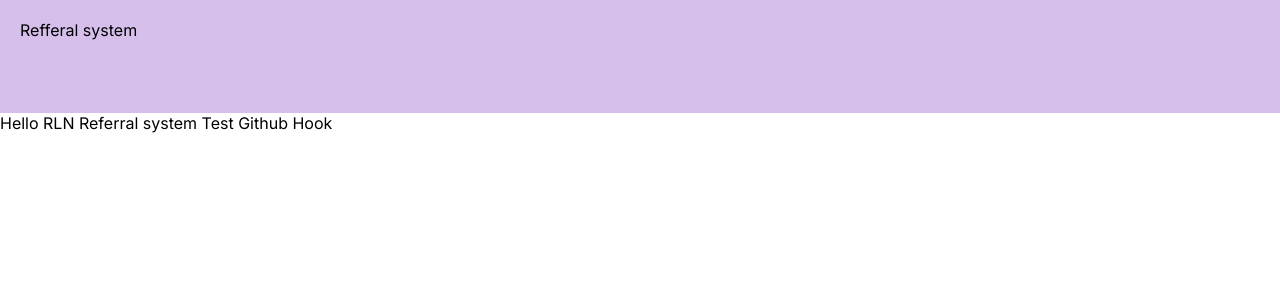
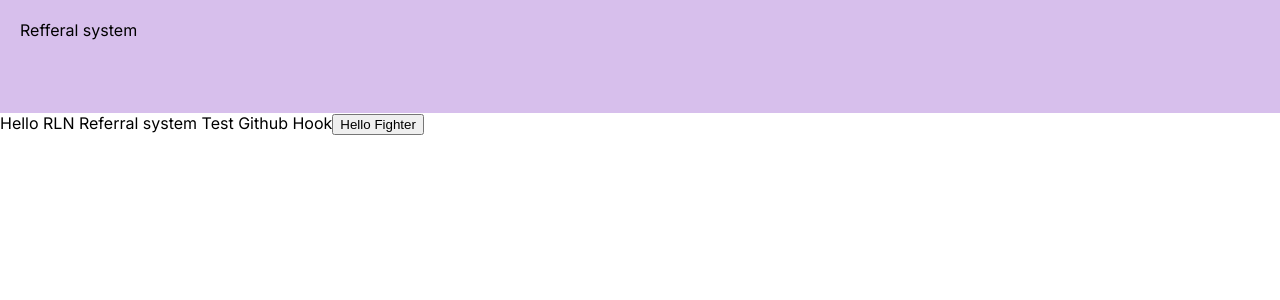
Before and after one commit to yottrakul/rln-referral, a Next.js app: page / in a window 1280 px wide. Shown: the top 300 px of the page. Built offline with nearby package versions, Linux system fonts and the light colour scheme.

Commit message:
feat: Add Fighter's Button

```diff
--- a/src/app/page.tsx
+++ b/src/app/page.tsx
@@ -3,6 +3,7 @@ export default function Home() {
     <main>
       <div className="header-banner">Refferal system</div>
       Hello RLN Referral system Test Github Hook
+      <button>Hello Fighter</button>
     </main>
   );
 }
```
